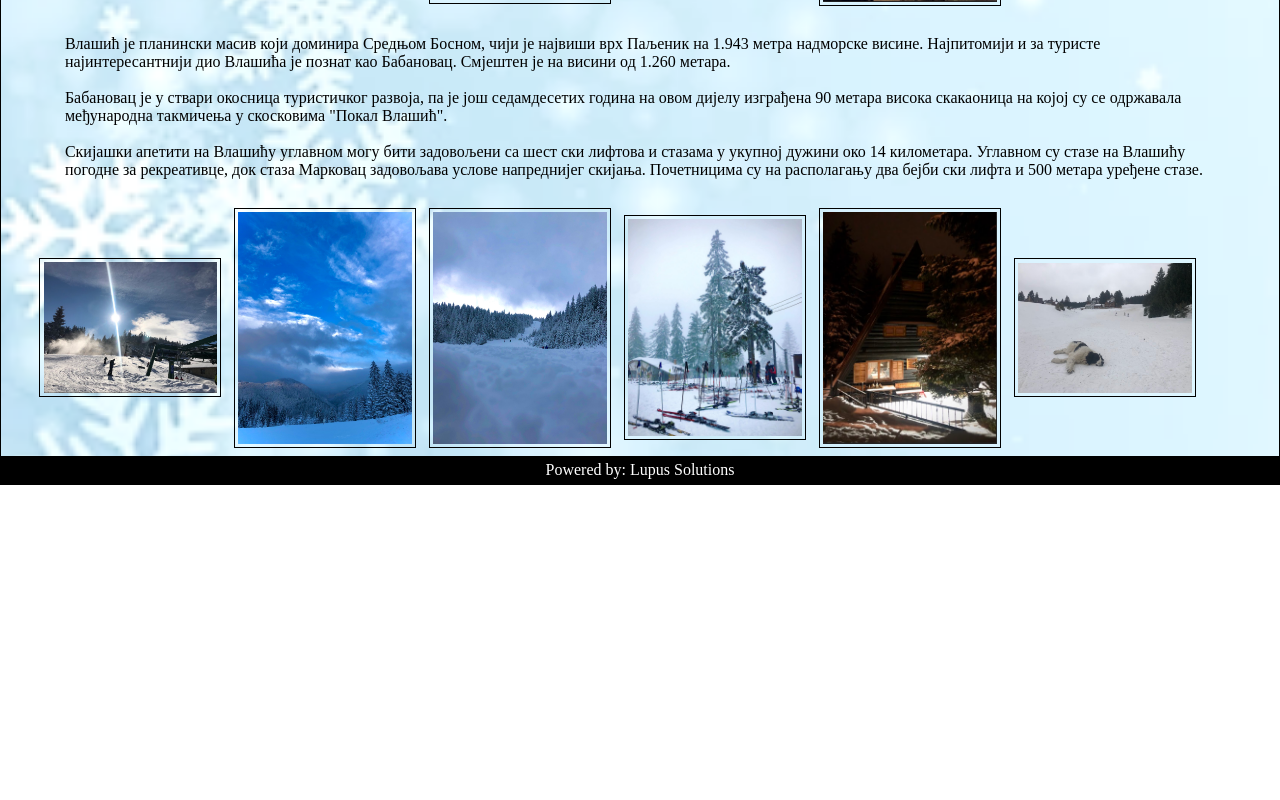
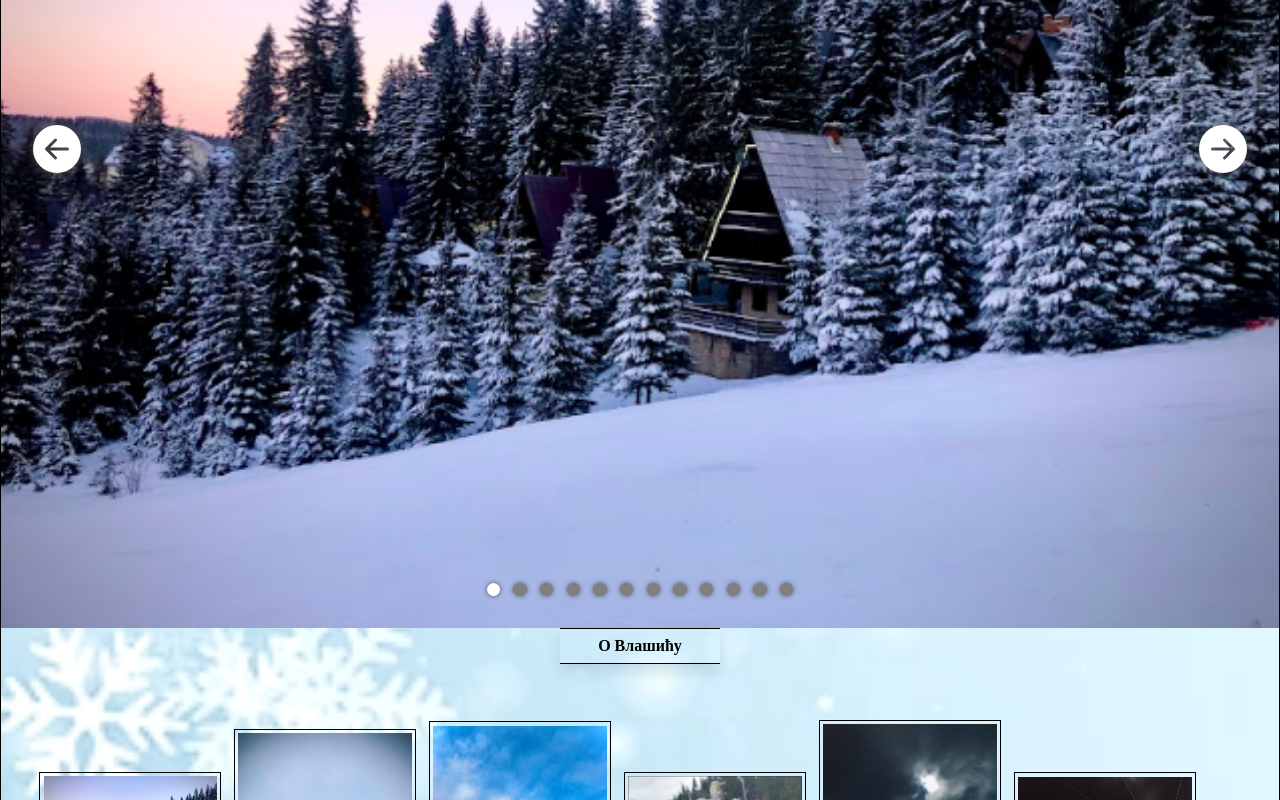
Before and after one commit to Lupus93v/skikamp, a React (Create React App) app: page /aboutvlasic in a window 1280 px wide. Shown: the part 480-1280 px from the top of the page. Before the commit the page ends 965 px from the top, so only its background shows below. Built offline with nearby package versions, Linux system fonts and the light colour scheme; a web font is replaced by a local one.

Commit message:
slider
added slider in about vlasic page

```diff
--- a/package.json
+++ b/package.json
@@ -8,8 +8,11 @@
     "@testing-library/user-event": "^13.5.0",
     "react": "^18.3.1",
     "react-dom": "^18.3.1",
+    "react-icons": "^5.3.0",
     "react-router-dom": "^6.27.0",
     "react-scripts": "5.0.1",
+    "react-slick": "^0.30.2",
+    "slick-carousel": "^1.8.1",
     "web-vitals": "^2.1.4"
   },
   "scripts": {
--- a/src/Pages/AboutVlasic.js
+++ b/src/Pages/AboutVlasic.js
@@ -1,9 +1,28 @@
 import React from "react"
+import Carousel from "../components/Carousel";
+import "../components/carousel.css"
+
+
+const slides = [
+    "./Pictures/AboutVlasicPic/12.png",
+    "./Pictures/AboutVlasicPic/9.jpg",
+    "./Pictures/AboutVlasicPic/10.jpg",
+    "./Pictures/AboutVlasicPic/11.png",
+    "./Pictures/AboutVlasicPic/14.png",
+    "./Pictures/AboutVlasicPic/8.png",
+    "./Pictures/AboutVlasicPic/6.png",
+    "./Pictures/AboutVlasicPic/3.jpg",
+    "./Pictures/AboutVlasicPic/7.jpg",
+    "./Pictures/AboutVlasicPic/2.jpg",
+    "./Pictures/AboutVlasicPic/1.png",
+    "./Pictures/AboutVlasicPic/13.png",
+]
 
 export default function AboutVlasic() {
 
     return (
         <div className="about-vlasic">
+            <Carousel data={slides}/>
             <h4>О Влашићу</h4>
             <div className="about-vlasic-pic-txt">
                 <div className="first-column">
--- /dev/null
+++ b/src/components/Carousel.js
@@ -0,0 +1,34 @@
+import React from "react"
+import { BsArrowLeftCircleFill, BsArrowRightCircleFill } from "react-icons/bs"
+import {useState} from "react"
+import "./carousel.css"
+
+export default function Carousel({data, idx}) {
+
+    const [slide, setslide] = useState(0)
+
+    const nextSlide = () => {
+        setslide(slide === data.length - 1 ? 0 : slide + 1)
+    }
+
+    const prevSlide = () => {
+        setslide(slide === 0 ? data.length - 1 : slide - 1)
+    }
+
+    return (
+        <div className="carousel">
+            <BsArrowLeftCircleFill className="arrow arrow-left" onClick={prevSlide}/>
+            {data.map((img, idx) => {
+                return (<img src={img} key={idx} alt="slide img" className={ slide === idx ? "slide" : "slide-hidden"} />)
+            })}
+            <BsArrowRightCircleFill className="arrow arrow-right" onClick={nextSlide}/>
+            <span className="indicators">
+                {data.map((_,idx) => {
+                    return (
+                        <button key={idx} onClick={() => setslide(idx)} className={ slide === idx ? "indicator" : "indicator indicator-inactive"}></button>
+                    )
+                })}
+            </span>
+        </div>
+    )
+}
--- /dev/null
+++ b/src/components/carousel.css
@@ -0,0 +1,52 @@
+.carousel {
+    position: relative;
+    display: flex;
+    justify-content: center;
+    align-items: center;
+
+}
+
+.slide {
+    width: 100%;
+}
+
+.slide-hidden {
+    display: none;
+}
+
+.arrow {
+    position: absolute;
+    width: 3em;
+    height: 3em;
+    color: white;
+    filter: drop-shadow(0px 0px 5px #555);
+}
+
+.arrow-left {
+    left: 2em;
+}
+
+.arrow-right {
+    right: 2em;
+}
+
+.indicators {
+    display: flex;
+    position: absolute;
+    bottom: 2em;
+}
+
+.indicator {
+    background-color: white;
+    height: 1em;
+    width: 1em;
+    border-radius: 100%;
+    border: none;
+    outline: none;
+    box-shadow: 0px 0px 5px #555;
+    margin: 0 0.5em;
+}
+
+.indicator-inactive {
+    background-color: grey;
+}
```
Also changed, not shown: 1 other file (tests, documents, lock files or other folders).
